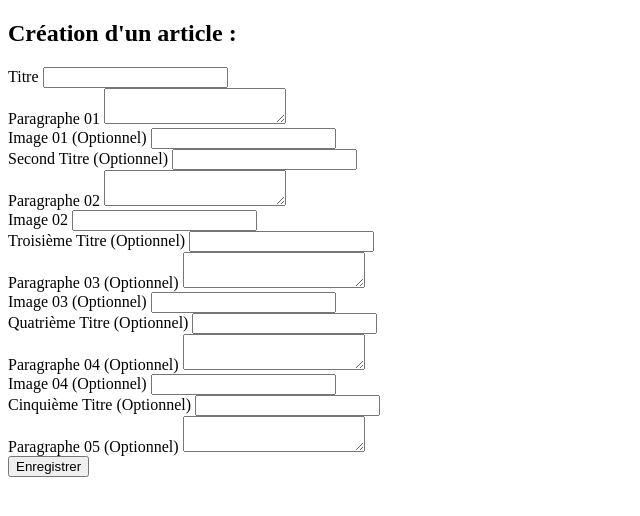
After one commit to Ne3koo/NewWorldWebsite, a Symfony app: template templates/article_create.html.twig in a window 1280 px wide. The commit adds this page. Shown: the top 516 px of the page, without its empty margins (0-640 px from the left). Run offline with Twig, Linux system fonts and the light colour scheme; the template is opened without the code that fills it, so the values that code supplies are empty; form fields are guessed from the names that the template uses; some libraries are stand-ins or nearby versions.

Commit message:
Ajout du create

```diff
--- /dev/null
+++ b/templates/article_create.html.twig
@@ -0,0 +1,90 @@
+{% extends "base.html.twig" %}
+
+{% block content %}
+
+    <main>
+
+        <h2>Création d'un article :</h2>
+
+    {{ form_start(formulaire) }}
+
+        <div>
+        {{ form_label(formulaire.title,"Titre") }}
+        {{ form_widget(formulaire.title) }}
+        </div>
+
+        <div>
+        {{ form_label(formulaire.content,"Paragraphe 01") }}
+        {{ form_widget(formulaire.content) }}
+        </div>
+
+        <div>
+        {{ form_label(formulaire.image,"Image 01 (Optionnel)") }}
+        {{ form_widget(formulaire.image) }}
+        </div>
+
+        <div>
+        {{ form_label(formulaire.title2,"Second Titre (Optionnel)") }}
+        {{ form_widget(formulaire.title2) }}
+        </div>
+
+        <div>
+        {{ form_label(formulaire.Content2,"Paragraphe 02") }}
+        {{ form_widget(formulaire.Content2) }}
+        </div>
+
+        <div>
+        {{ form_label(formulaire.image2,"Image 02") }}
+        {{ form_widget(formulaire.image2) }}
+        </div>
+
+        <div>
+        {{ form_label(formulaire.title3,"Troisième Titre (Optionnel)") }}
+        {{ form_widget(formulaire.title3) }}
+        </div>
+
+        <div>
+        {{ form_label(formulaire.Content3,"Paragraphe 03 (Optionnel)") }}
+        {{ form_widget(formulaire.Content3) }}
+        </div>
+
+        <div>
+        {{ form_label(formulaire.image3,"Image 03 (Optionnel)") }}
+        {{ form_widget(formulaire.image3) }}
+        </div>
+
+        <div>
+        {{ form_label(formulaire.title4,"Quatrième Titre (Optionnel)") }}
+        {{ form_widget(formulaire.title4) }}
+        </div>
+
+        <div>
+        {{ form_label(formulaire.Content4,"Paragraphe 04 (Optionnel)") }}
+        {{ form_widget(formulaire.Content4) }}
+        </div>
+
+        <div>
+        {{ form_label(formulaire.image4,"Image 04 (Optionnel)") }}
+        {{ form_widget(formulaire.image4) }}
+        </div>
+
+        <div>
+        {{ form_label(formulaire.title5,"Cinquième Titre (Optionnel)") }}
+        {{ form_widget(formulaire.title5) }}
+        </div>
+
+        <div>
+        {{ form_label(formulaire.Content5,"Paragraphe 05 (Optionnel)") }}
+        {{ form_widget(formulaire.Content5) }}
+        </div>
+
+        <div>
+        <button type="submit">Enregistrer</button>
+        </div>
+
+    {{ form_end(formulaire) }}
+
+
+    </main>
+
+{% endblock %}
```
Also changed, not shown: src/Controller/HomeController.php (+42 -2 lines), src/Form/FormulaireType.php (+7 -1 lines).
